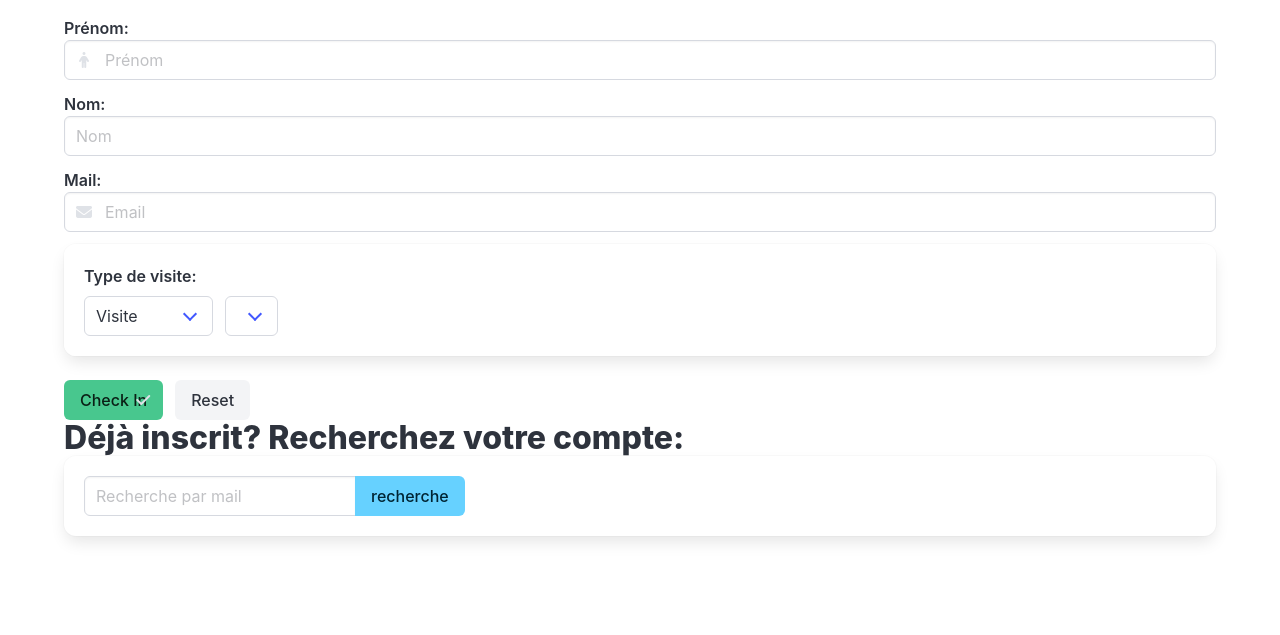
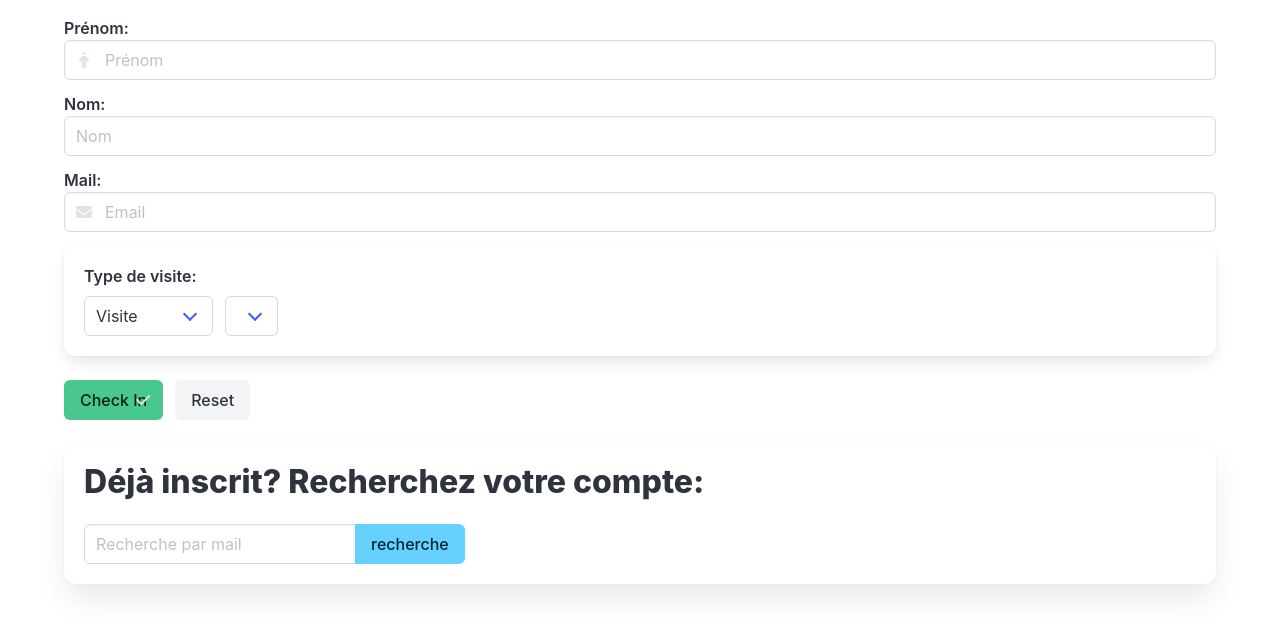
Before and after one commit to James-byds/frontapp_presence, a website built with Vite: page index.html in a window 1280 px wide. Shown: the part 59-694 px from the top of the page. Built offline with nearby package versions, Linux system fonts and the light colour scheme; files whose address does not match are found by name.

Commit message:
quickfix

```diff
--- a/src/partials/mail_completion.html
+++ b/src/partials/mail_completion.html
@@ -1,6 +1,6 @@
-<label for="completion" class ="title is-medium">Déjà inscrit? Recherchez votre compte:</label>
-<form action="" id="completion" class="box field" method="get">
-  <div class="field has-addons">
+<label for="completion" class ="title box mt-5">Déjà inscrit? Recherchez votre compte:
+<form action="" id="completion" class=" field" method="get">
+  <div class="field has-addons mt-5">
     <!--label for="mail" class="label ">Recherche via mail:-->
     <div class="control">
       <input required type="mail" name="mail" id="mail" placeholder="Recherche par mail" class="input mail">
@@ -11,3 +11,4 @@
   </div>
   </div>
 </form>
+</label>
```
